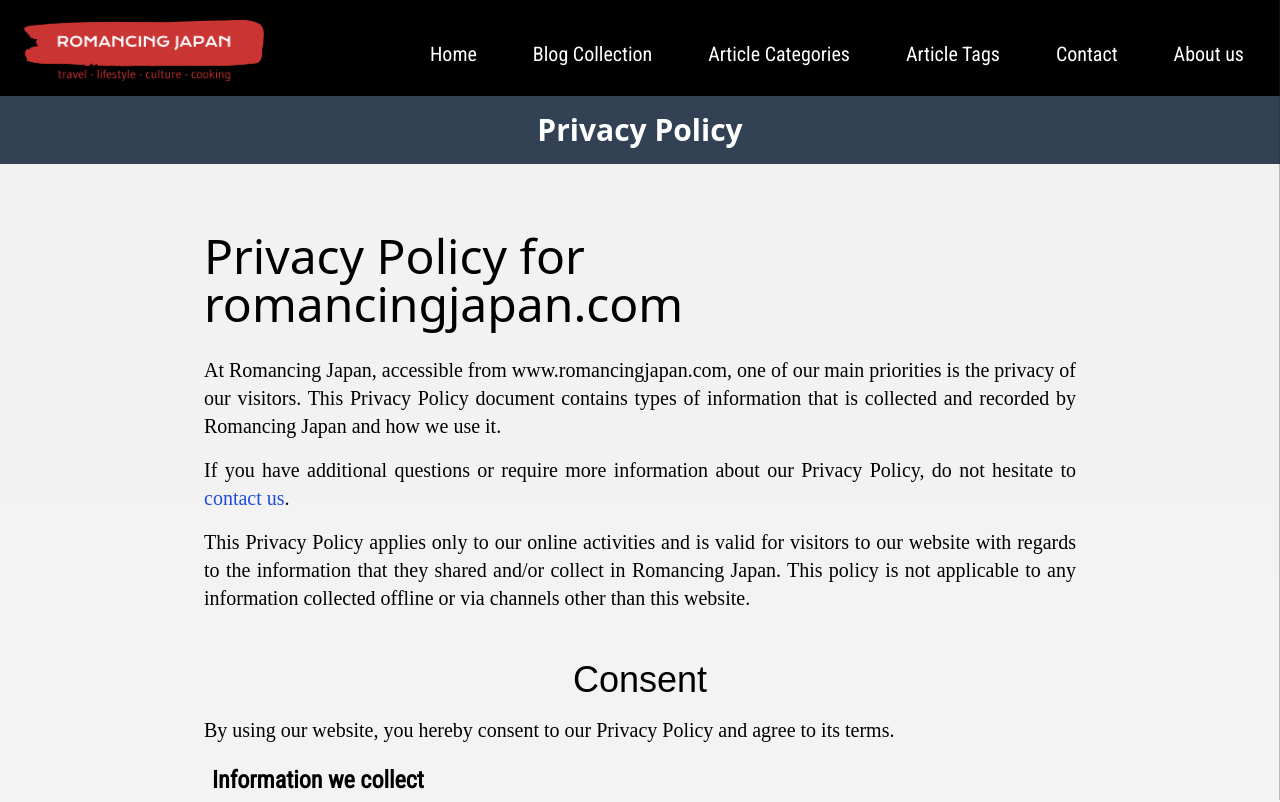
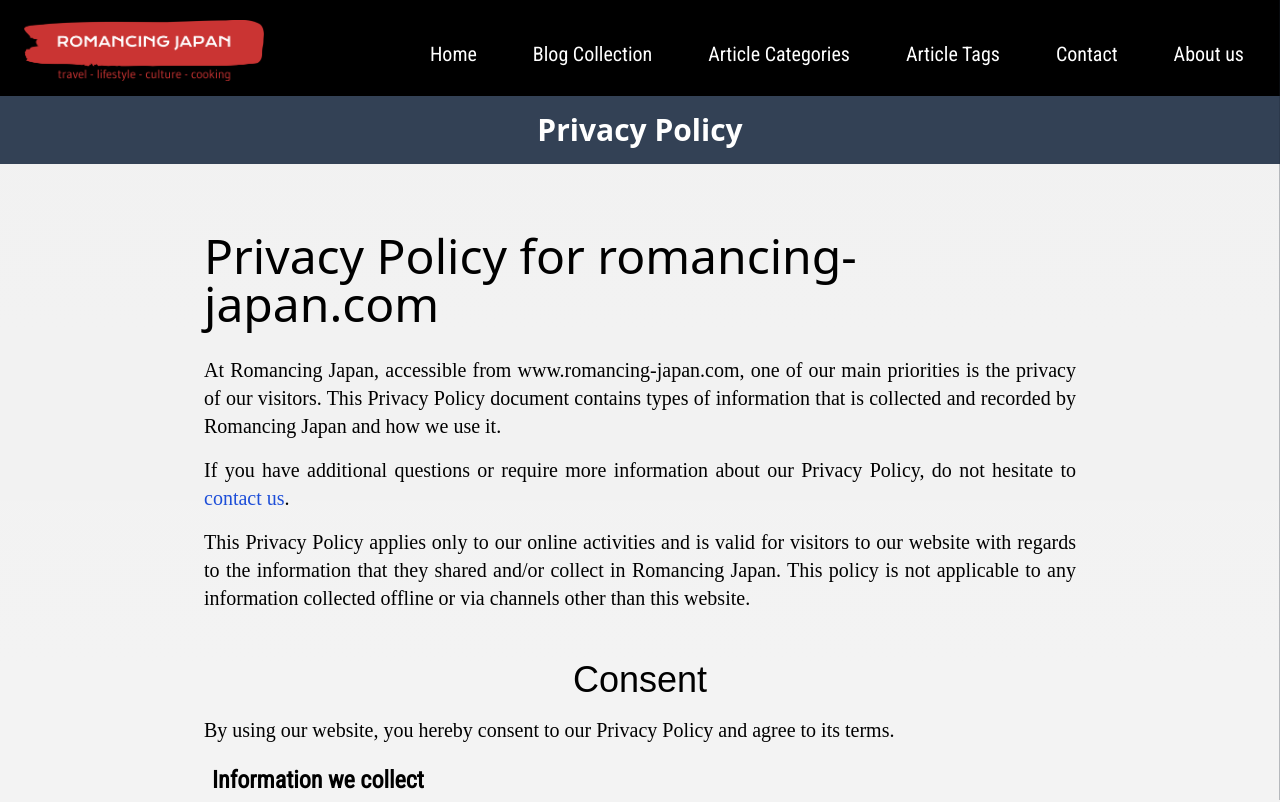
Before and after one commit to jswyndham/blog_romancing-japan, a Next.js app: page /privacyPolicy in a window 1280 px wide. Shown: the top 802 px of the page. Built offline with nearby package versions, Linux system fonts and the light colour scheme; a web font is replaced by a local one.

Commit message:
Updated domain name in metadata

```diff
--- a/app/emails/welcome.tsx
+++ b/app/emails/welcome.tsx
@@ -56,7 +56,7 @@ export const Welcome = ({ firstName }: WelcomeProps) => {
             </Section>
             <Section>
               <Button
-                href="https://www.romancingjapan.com"
+                href="https://www.romancing-japan.com"
                 className="h-6 w-fit p-3 mt-6 bg-blue-700 text-white font-bold rounded-lg drop-shadow-md shadow-md shadow-slate-9"
               >
                 Go to the homepage
--- a/app/layout.tsx
+++ b/app/layout.tsx
@@ -62,7 +62,7 @@ const caveat = Caveat({
 });
 
 export const metadata = {
-  metadataBase: new URL("https://romancingjapan.com"),
+  metadataBase: new URL("https://romancing-japan.com"),
   title: {
     default: "Romancing Japan - Travel, Lifestyle, Culture, Cooking",
     template: `%s | Romancing Japan`,
@@ -92,7 +92,7 @@ export const metadata = {
       "Articles about Japanese travel, lifestyle, culture, and cooking. For those who wish to learn more about Japan and what goes on there.",
     type: "website",
     siteName: "Romancing Japan",
-    url: "http://www.romancingjapan.com",
+    url: "http://www.romancing-japan.com",
   },
   // verification: {
   //   google: "",
--- a/app/page.tsx
+++ b/app/page.tsx
@@ -18,7 +18,7 @@ import AkariAndJamesProfileSm from "./components/AkariAndJamesProfileSm";
 //       "Articles about Japanese travel, lifestyle, culture, and cooking. For those who wish to learn more about Japan and what goes on there.",
 //     type: "website",
 //     siteName: "Romancing Japan",
-//     url: "http://www.romancingjapan.com",
+//     url: "http://www.romancing-japan.com",
 //   },
 // };
 
--- a/app/posts/[slug]/page.tsx
+++ b/app/posts/[slug]/page.tsx
@@ -130,7 +130,7 @@ export async function generateMetadata({
     title: post.name,
     description: post.description,
     alternates: {
-      canonical: `https://www.romancingjapan.com/posts/${post.slug}`,
+      canonical: `https://www.romancing-japan.com/posts/${post.slug}`,
       languages: {
         "en-US": `/en-US/posts/${post.slug}`,
       },
@@ -141,7 +141,7 @@ export async function generateMetadata({
       type: "article",
       images: post.image,
       siteName: "Romancing Japan",
-      url: `https://www.romancingjapan.com/`,
+      url: `https://www.romancing-japan.com/`,
     },
     twitter: {
       card: "summary_large_image",
--- a/app/privacyPolicy/page.tsx
+++ b/app/privacyPolicy/page.tsx
@@ -13,15 +13,15 @@ export default function page() {
         {/* INTRODUCTION */}
         <article className="mb-8 mt-2">
           <h1 className="py-4 mb-3 text-left text-4xl md:text-5xl">
-            Privacy Policy for romancingjapan.com
+            Privacy Policy for romancing-japan.com
           </h1>
 
           <div className="text-xl font-heading">
             <p>
-              At Romancing Japan, accessible from www.romancingjapan.com, one of
-              our main priorities is the privacy of our visitors. This Privacy
-              Policy document contains types of information that is collected
-              and recorded by Romancing Japan and how we use it.
+              At Romancing Japan, accessible from www.romancing-japan.com, one
+              of our main priorities is the privacy of our visitors. This
+              Privacy Policy document contains types of information that is
+              collected and recorded by Romancing Japan and how we use it.
             </p>
 
             <p className="py-4">
--- a/app/sitemap.ts
+++ b/app/sitemap.ts
@@ -4,7 +4,7 @@ import { getCategories, getPostsArchive, getTags } from '@/sanity/sanity-utils'
 
 export default async function sitemap() {
 
-  const baseUrl = "https://romancingjapan.com"
+  const baseUrl = "https://romancing-japan.com"
 
   // Get all posts from sanity-utils
   const posts = await getPostsArchive();
```
Also changed, not shown: app/robots.txt, public/robots.txt, robots.txt.
